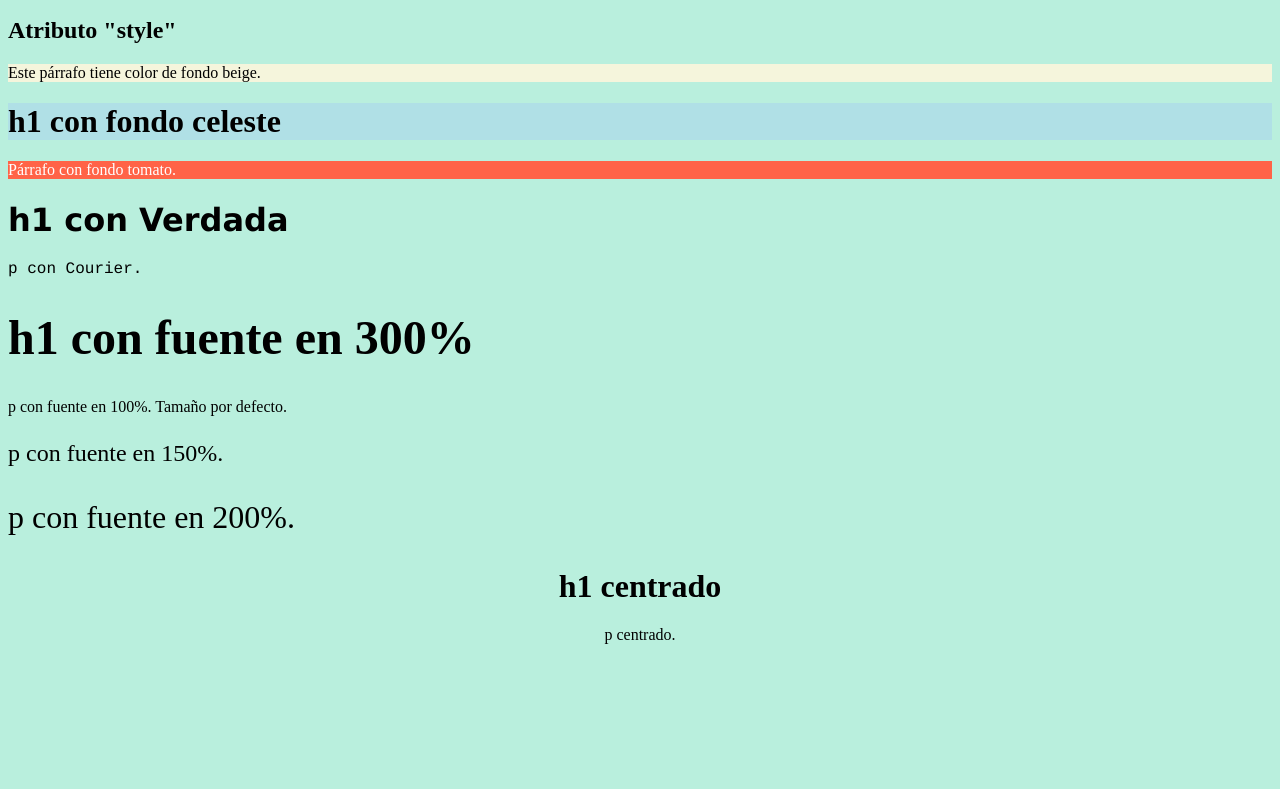
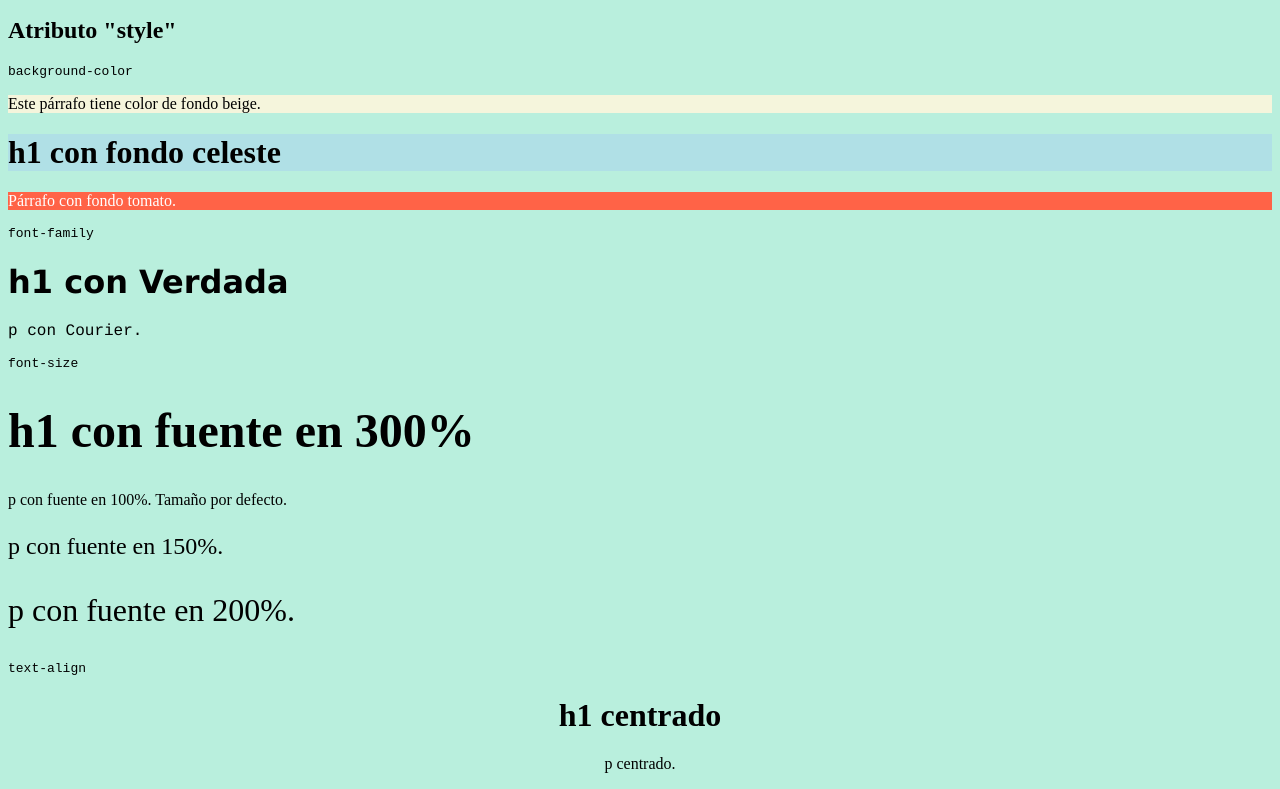
Before and after one commit to paurm994/learn-html-fork, a plain HTML site: page index.html in a window 1280 px wide. Shown: the part 2417-3206 px from the top of the page. Before the commit the page ends 3077 px from the top, so only its background shows below. Drawn offline with Linux system fonts and the light colour scheme.

Commit message:
Añado indicaciones de cada propiedad en ejemplos

```diff
--- a/index.html
+++ b/index.html
@@ -116,18 +116,28 @@
   </pre>
 
   <h2>Atributo "style"</h2>
+
+  <pre>background-color</pre>
+
   <p style="background-color:beige;">Este párrafo tiene color de fondo beige.</p>
 
   <h1 style="background-color:powderblue;">h1 con fondo celeste</h1>
   <p style="background-color:tomato; color: white;">Párrafo con fondo tomato.</p>
 
+  <pre>font-family</pre>
+
   <h1 style="font-family:verdana;">h1 con Verdada</h1>
   <p style="font-family:courier;">p con Courier.</p>
 
+  <pre>font-size</pre>
+
   <h1 style="font-size:300%;">h1 con fuente en 300%</h1>
   <p style="font-size:100%;">p con fuente en 100%. Tamaño por defecto.</p>
+
   <p style="font-size:150%;">p con fuente en 150%.</p>
   <p style="font-size:200%;">p con fuente en 200%.</p>
+
+  <pre>text-align</pre>
 
   <h1 style="text-align:center;">h1 centrado</h1>
   <p style="text-align:center;">p centrado.</p>
```
